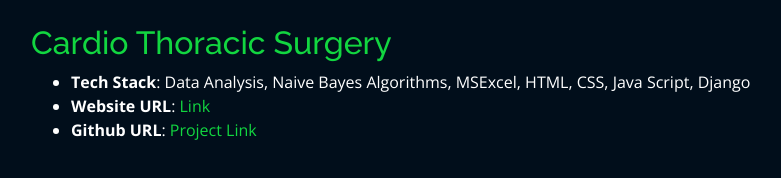
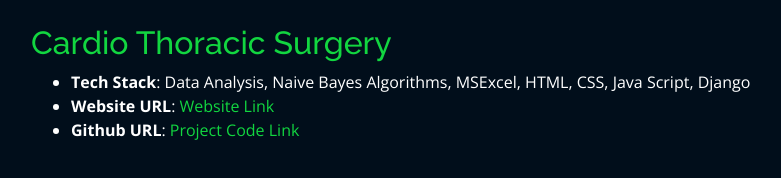
Before and after one commit to Ragulakarthik/Portfolio, a plain HTML site: page KarthikRagula_Portfolio/projects/ctsurgery.html in a window 1280 px wide. Shown: the whole page, without its empty margins (54-835 px from the left). Drawn offline with nearby package versions, Linux system fonts and the light colour scheme; files whose address does not match are found by name.

Commit message:
Update ctsurgery.html

```diff
--- a/KarthikRagula_Portfolio/projects/ctsurgery.html
+++ b/KarthikRagula_Portfolio/projects/ctsurgery.html
@@ -46,8 +46,8 @@
               <h2 style="color:#12d640">Cardio Thoracic Surgery</h2>
               <ul>
                 <li><strong>Tech Stack</strong>: Data Analysis, Naive Bayes Algorithms, MSExcel, HTML, CSS, Java Script, Django</li>
-                <li><strong>Website URL</strong>: <a href="http://cardio-thoracic.42web.io/" target="_blank">Link</a></li>
-                <li><strong>Github URL</strong>: <a href="https://github.com/Ragulakarthik/CT_Surgery" target="_blank">Project Link</a></li>
+                <li><strong>Website URL</strong>: <a href="http://cardio-thoracic.42web.io/" target="_blank">Website Link</a></li>
+                <li><strong>Github URL</strong>: <a href="https://github.com/Ragulakarthik/CT_Surgery" target="_blank">Project Code Link</a></li>
               </ul>
             </div>
 
```
